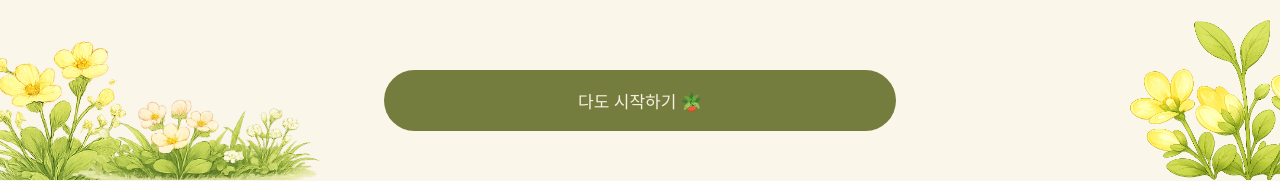
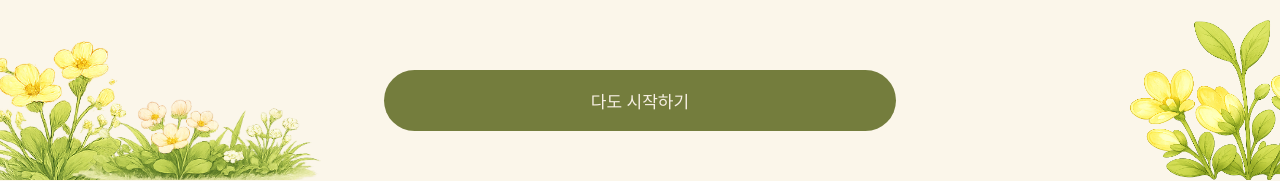
Before and after one commit to LEESEOYOUNG0107/tea_ceremony, a React (Vite) app: page / in a window 1280 px wide. Shown: the part 1529-1710 px from the top of the page. Built offline with nearby package versions, Linux system fonts and the light colour scheme; a web font is replaced by a local one.

Commit message:
feat: 다도 시작하기 버튼

```diff
--- a/src/pages/Guide/Teaguide.jsx
+++ b/src/pages/Guide/Teaguide.jsx
@@ -1,42 +1,18 @@
 import { useState, useRef, useEffect } from "react";
 import { useLocation } from "react-router-dom";
 import {
-  PageWrapper,
-  ContentGrid,
-  LeftCol,
-  RightCol,
-  Header,
-  HeaderLeft,
-  TeapotIcon,
-  HeaderTitle,
-  HeaderSubtitle,
-  TeaSelector,
-  TeaIcon,
-  TeaName,
-  ChevronIcon,
-  DropdownMenu,
-  DropdownItem,
-  DropdownImg,
-  StepNav,
-  StepList,
-  StepItem,
-  StepDot,
-  StepDotInner,
-  StepConnector,
-  StepLabel,
-  VideoSection,
-  VideoWrapper,
-  StepContent,
-  StepBadge,
-  StepTitle,
-  StepDesc,
-  StepIllustration,
-  TipBox,
-  TipLeaf,
-  TipText,
-  NavRow,
-  PrevBtn,
-  NextBtn,
+  PageWrapper, ContentGrid,
+  LeftCol, RightCol,
+  Header, HeaderLeft, TeapotIcon,
+  HeaderTitle, HeaderSubtitle,
+  TeaSelector, TeaIcon, TeaName,
+  ChevronIcon, /* 드롭다운 */
+  DropdownMenu, DropdownItem, DropdownImg,
+  StepNav, StepList, StepItem, StepDot, StepDotInner, StepConnector, StepLabel,
+  VideoSection, VideoWrapper,
+  StepContent, StepBadge, StepTitle, StepDesc, StepIllustration,
+  TipBox, TipLeaf, TipText,
+  NavRow, PrevBtn, NextBtn,
 } from "./Teaguide.styles";
 
 import beanChar from "../../assets/beanChar.png";
--- a/src/pages/Intro/TeaCeremonyIntro.jsx
+++ b/src/pages/Intro/TeaCeremonyIntro.jsx
@@ -1,4 +1,4 @@
-import { useLocation, useNavigate } from "react-router-dom";
+import { useNavigate } from "react-router-dom";
 import {
   PageWrap,
   HeroCard, HeroContent, HeroText, HeroBadge, HeroTitle, HeroDesc, WindowImg,
@@ -35,10 +35,7 @@ const TOOLS = [
 ];
 
 export default function TeaCeremonyIntro() {
-  const location = useLocation();
   const navigate = useNavigate();
-
-  const selectedTea = location.state?.selectedTea || "nokcha";
 
   return (
     <PageWrap>
@@ -102,13 +99,7 @@ export default function TeaCeremonyIntro() {
       </PrepSection>
 
       {/* ── CTA 버튼 ── */}
-      <CTAButton onClick={() =>
-        navigate("/teaGuide", {
-          state: {selectedTea,},
-        })
-      }>
-        다도 시작하기 🪴
-      </CTAButton>
+      <CTAButton onClick={() => navigate("/library") }> 다도 시작하기 </CTAButton>
     </PageWrap>
   );
 }
```
